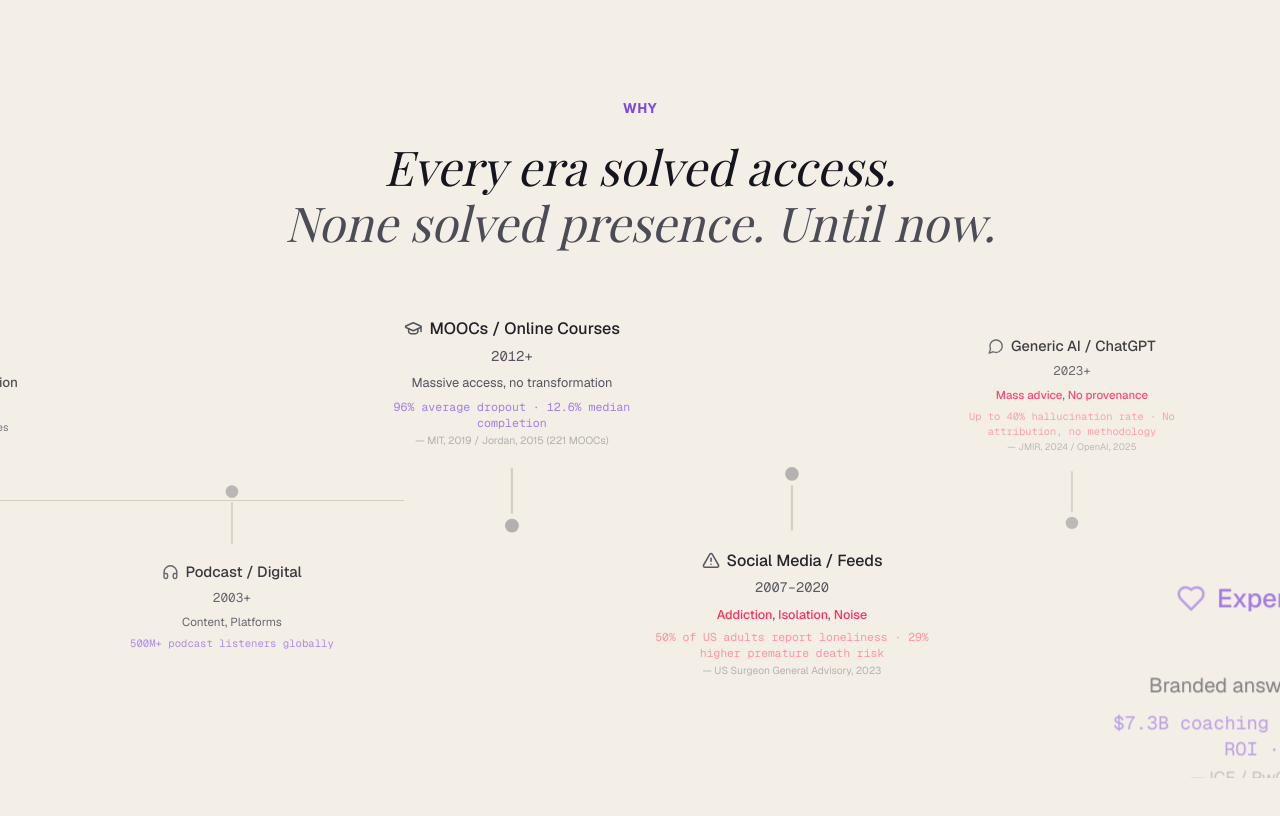
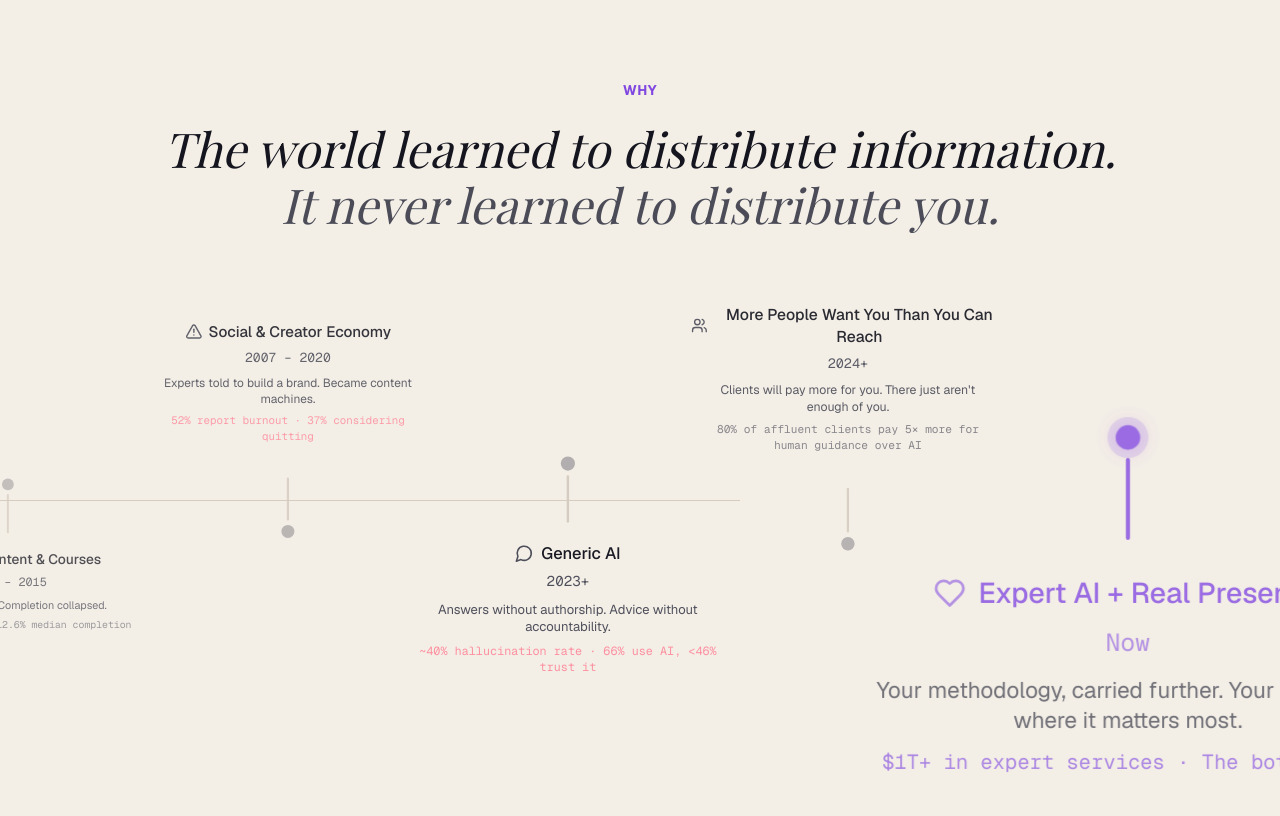
Before and after one commit to roser-one/sanerebels.com, a Next.js app: page / in a window 1280 px wide. Shown: the part 1360-2176 px from the top of the page. Built offline with nearby package versions, Linux system fonts and the light colour scheme; a web font is replaced by a local one.

Commit message:
Research-backed timeline refinement: surgical update

```diff
--- a/app/page.tsx
+++ b/app/page.tsx
@@ -58,78 +58,62 @@ const useCases = [
 // Evolution of Expertise Timeline
 const evolutionTimeline = [
   {
-    stage: "Individuality",
-    era: "Verbal Communication",
-    year: "~100,000 BC",
-    outcome: "Sound, Local Reach",
+    stage: "Distribution",
+    era: "Oral → Print → Broadcast",
+    year: "Ancient – 1950s",
+    outcome: "Knowledge scaled. Presence didn't.",
     stat: null,
+    statSource: null,
+    icon: Radio,
+    style: "neutral",
+  },
+  {
+    stage: "Access",
+    era: "Digital Content & Courses",
+    year: "2003 – 2015",
+    outcome: "Access exploded. Completion collapsed.",
+    stat: "96% avg. dropout · 12.6% median completion",
+    statSource: "MIT, 2019 / Jordan, 2015 — 221 MOOCs",
+    icon: GraduationCap,
+    style: "neutral",
+  },
+  {
+    stage: "Overload",
+    era: "Social & Creator Economy",
+    year: "2007 – 2020",
+    outcome: "Experts told to build a brand. Became content machines.",
+    stat: "52% report burnout · 37% considering quitting",
+    statSource: "Billion Dollar Boy, 2025 — 2,000 respondents US/UK",
+    icon: AlertTriangle,
+    style: "warning",
+  },
+  {
+    stage: "Commoditization",
+    era: "Generic AI",
+    year: "2023+",
+    outcome: "Answers without authorship. Advice without accountability.",
+    stat: "~40% hallucination rate · 66% use AI, <46% trust it",
+    statSource: "JMIR, 2024 / Melbourne–KPMG, 2025 — 48K respondents",
+    icon: MessageCircle,
+    style: "warning",
+  },
+  {
+    stage: "Demand",
+    era: "More People Want You Than You Can Reach",
+    year: "2024+",
+    outcome: "Clients will pay more for you. There just aren't enough of you.",
+    stat: "80% of affluent clients pay 5× more for human guidance over AI",
+    statSource: "McKinsey, 2024 — affluent & HNW investor survey",
     icon: Users,
     style: "neutral",
   },
   {
-    stage: "Access",
-    era: "Printing Press",
-    year: "1440",
-    outcome: "Books, Duplication",
-    stat: null,
-    icon: BookOpen,
-    style: "neutral",
-  },
-  {
-    stage: "Immediacy",
-    era: "Radio / Television",
-    year: "1920s",
-    outcome: "Mass Media, Audiences",
-    stat: null,
-    icon: Radio,
-    style: "neutral",
-  },
-  {
-    stage: "On-Demand",
-    era: "Podcast / Digital",
-    year: "2003+",
-    outcome: "Content, Platforms",
-    stat: "500M+ podcast listeners globally",
-    icon: Headphones,
-    style: "neutral",
-  },
-  {
-    stage: "Validation",
-    era: "MOOCs / Online Courses",
-    year: "2012+",
-    outcome: "Massive access, no transformation",
-    stat: "96% average dropout · 12.6% median completion",
-    statSource: "MIT, 2019 / Jordan, 2015 (221 MOOCs)",
-    icon: GraduationCap,
-    style: "neutral",
-  },
-  {
-    stage: "⚠ Overload",
-    era: "Social Media / Feeds",
-    year: "2007–2020",
-    outcome: "Addiction, Isolation, Noise",
-    stat: "50% of US adults report loneliness · 29% higher premature death risk",
-    statSource: "US Surgeon General Advisory, 2023",
-    icon: AlertTriangle,
-    style: "warning",
-  },
-  {
-    stage: "⚠ Commoditization",
-    era: "Generic AI / ChatGPT",
-    year: "2023+",
-    outcome: "Mass advice, No provenance",
-    stat: "Up to 40% hallucination rate · No attribution, no methodology",
-    statSource: "JMIR, 2024 / OpenAI, 2025",
-    icon: MessageCircle,
-    style: "warning",
-  },
-  {
     stage: "Embodiment",
     era: "Expert AI + Real Presence",
-    year: "Today",
-    outcome: "Branded answers, Trust, Methods preserved",
-    stat: "$7.3B coaching market · 87% report positive ROI · 72% prefer hybrid",
-    statSource: "ICF / PwC Global Coaching Study, 2025",
+    year: "Now",
+    outcome: "Your methodology, carried further. Your presence, where it matters most.",
+    stat: "$1T+ in expert services · The bottleneck isn't demand. It's infrastructure.",
+    statSource: "Precedence Research, 2024 / ICF–PwC, 2025",
     icon: Heart,
     style: "accent",
   },
@@ -212,17 +196,17 @@ function ScrollTimelineItem({
   // Keyword highlighting logic for warning items
   const renderOutcome = () => {
     if (isWarning) {
-      const keywords = ["Addiction", "Isolation", "Noise", "Mass advice", "No provenance"]
+      const keywords = ["Addiction", "Isolation", "Noise", "Mass advice", "No provenance", "burnout", "quitting", "hallucination"]
       let text = item.outcome
       // We'll split by keywords to visually highlight them
       // This is a simple regex approach
-      const pattern = new RegExp(`(${keywords.join("|")})`, "g")
+      const pattern = new RegExp(`(${keywords.join("|")})`, "gi")
       const parts = text.split(pattern)
 
       return (
         <span>
           {parts.map((part, i) =>
-            keywords.includes(part)
+            keywords.some(k => k.toLowerCase() === part.toLowerCase())
               ? <span key={i} className="text-rose-500 font-medium">{part}</span>
               : <span key={i}>{part}</span>
           )}
@@ -249,14 +233,14 @@ function ScrollTimelineItem({
       {/* Stat Line */}
       {/* @ts-ignore - stat and statSource exist in our updated data but type inference might lag */}
       {item.stat && (
-        <p className={`text-[10px] font-mono mt-1.5 px-2 leading-snug ${isWarning ? "text-rose-400/70" : "text-accent/70"}`}>
+        <p className={`text-[10px] font-mono mt-1.5 px-2 leading-snug ${isWarning ? "text-rose-400/70" : isAccent ? "text-accent/80" : "text-muted-foreground/70"}`}>
           {item.stat}
         </p>
       )}
       {/* @ts-ignore */}
       {item.statSource && (
-        <p className="text-[9px] text-muted-foreground/40 mt-0.5 px-2">
-          — {item.statSource}
+        <p className="text-[9px] text-muted-foreground/0 group-hover:text-muted-foreground/40 mt-0.5 px-2 italic transition-all duration-500">
+          {item.statSource}
         </p>
       )}
     </div>
@@ -264,7 +248,7 @@ function ScrollTimelineItem({
 
   return (
     <motion.div
-      className="relative flex flex-col items-center flex-shrink-0"
+      className="relative flex flex-col items-center flex-shrink-0 group"
       style={{
         scale,
         opacity: itemOpacity,
@@ -316,13 +300,13 @@ function ScrollTimeline({ items }: { items: typeof evolutionTimeline }) {
   })
 
   // Start with some padding, end shifted enough to center last item
-  // 8 items * 280px = 2240px width
-  // To center last item (at ~2100px), we need to shift left by ~2100px depending on viewport.
+  // 6 items * 280px = 1680px width
+  // To center last item (at ~1540px), we need to shift left by ~1200px depending on viewport.
   // Using percentage for responsiveness: mostly shifting the whole track left.
-  const x = useTransform(scrollYProgress, [0.15, 0.9], ["calc(40vw - 140px)", "calc(40vw - 2100px)"])
+  const x = useTransform(scrollYProgress, [0.15, 0.9], ["calc(40vw - 140px)", "calc(40vw - 1540px)"])
 
   return (
-    <div ref={containerRef} className="relative" style={{ height: "300vh" }}>
+    <div ref={containerRef} className="relative" style={{ height: "250vh" }}>
       <div className="sticky top-0 h-screen flex flex-col justify-center overflow-hidden">
         {/* Header - Pinned inside the timeline section */}
         <div className="max-w-7xl mx-auto px-6 mb-16 md:mb-24 w-full relative z-10">
@@ -337,10 +321,10 @@ function ScrollTimeline({ items }: { items: typeof evolutionTimeline }) {
               WHY
             </p>
             <h2 className="font-serif text-3xl md:text-4xl lg:text-5xl text-foreground mb-2 italic">
-              Every era solved access.
+              The world learned to distribute information.
             </h2>
             <h2 className="font-serif text-3xl md:text-4xl lg:text-5xl text-muted-foreground italic">
-              None solved presence. Until now.
+              It never learned to distribute you.
             </h2>
           </motion.div>
         </div>
@@ -454,7 +438,7 @@ export default function Home() {
           <div className="absolute left-10 top-0 bottom-0 w-px">
             <div className="h-full bg-gradient-to-b from-transparent via-border to-accent/30" />
           </div>
-          <div className="space-y-4">
+          <div className="space-y-8">
             {evolutionTimeline.map((item, i) => {
               const Icon = item.icon
               const isWarning = item.style === "warning"
@@ -488,6 +472,24 @@ export default function Home() {
                         "text-muted-foreground"
                       }`}>{item.year}</span>
                   </div>
+                  {/* @ts-ignore */}
+                  {item.outcome && (
+                    <p className="text-sm text-muted-foreground mt-1.5 leading-snug">
+                      {item.outcome}
+                    </p>
+                  )}
+                  {/* @ts-ignore */}
+                  {item.stat && (
+                    <p className={`text-xs font-mono mt-1 ${isWarning ? "text-rose-400/70" : isAccent ? "text-accent/70" : "text-muted-foreground/60"}`}>
+                      {item.stat}
+                    </p>
+                  )}
+                  {/* @ts-ignore */}
+                  {item.statSource && (
+                    <p className="text-[10px] text-muted-foreground/30 mt-0.5 italic">
+                      {item.statSource}
+                    </p>
+                  )}
                 </motion.div>
               )
             })}
```
